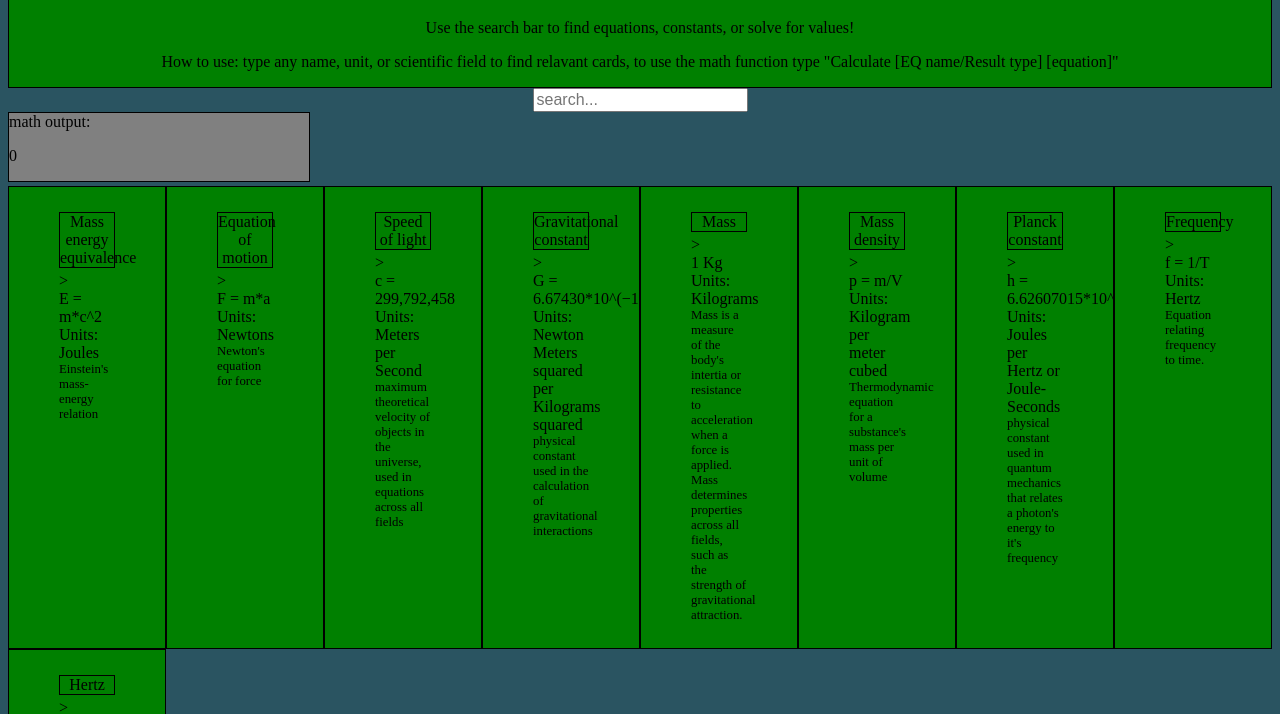
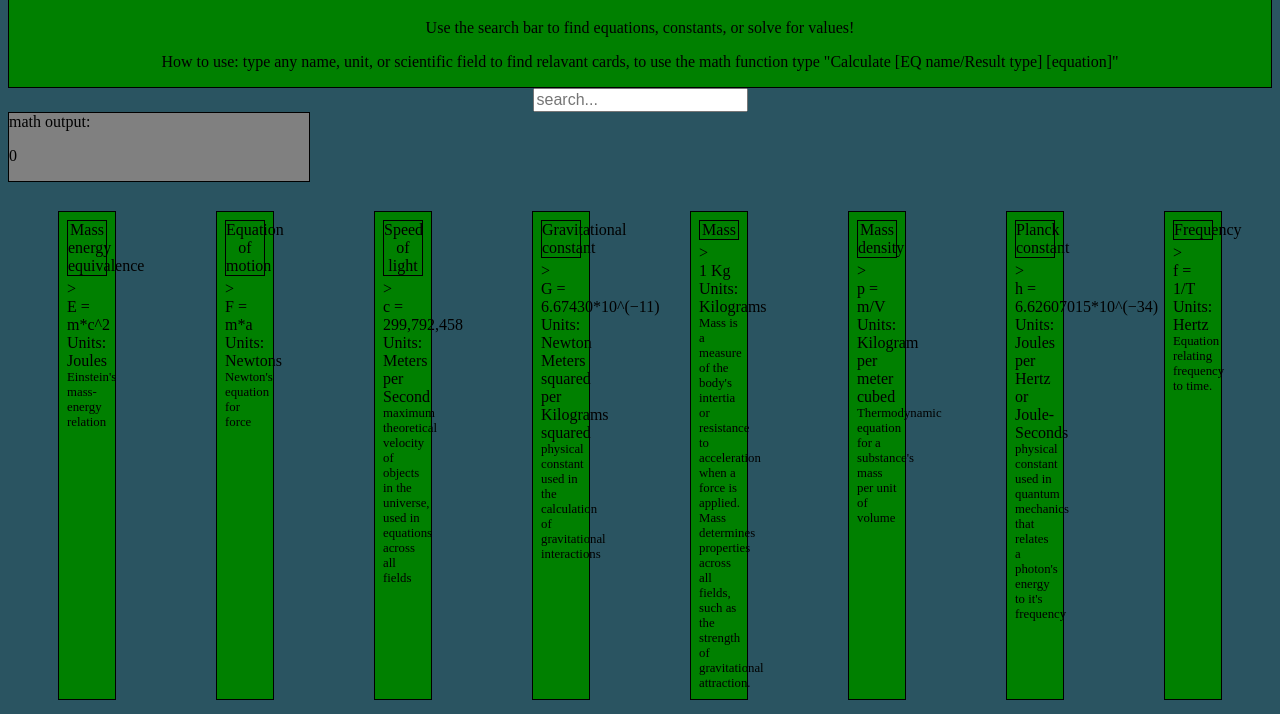
Before and after one commit to roadf010/SWE-632-User-Interface-Design-website-project, a plain HTML site: page index.html in a window 1280 px wide. Shown: the part 70-784 px from the top of the page. Drawn offline with Linux system fonts and the light colour scheme.

Commit message:
Add files via upload

```diff
--- a/style.css
+++ b/style.css
@@ -33,7 +33,8 @@ input{
 .card {
     border: 1px solid black;
     background-color: green;
-    padding: 25px 50px;
+    padding: .5rem;
+    margin: 25px 50px;
 }
 
 .card > .header{
```
